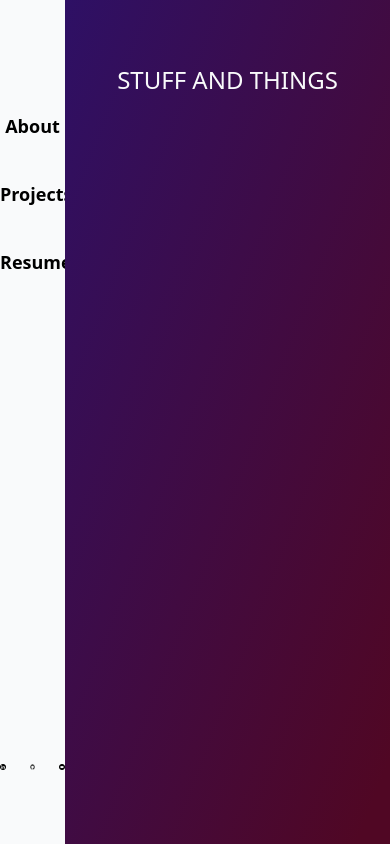
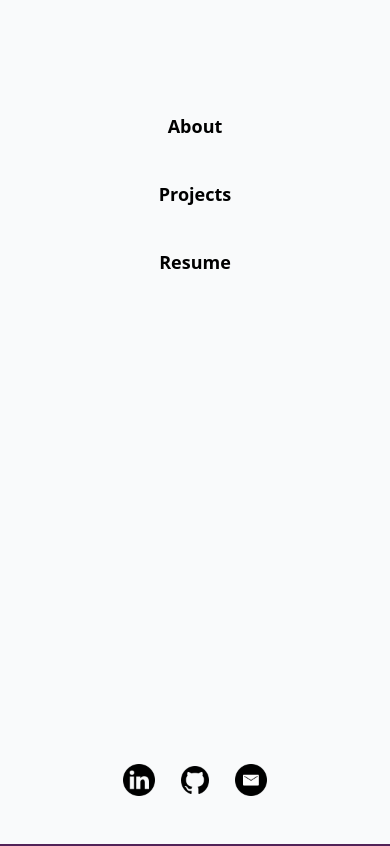
Before and after one commit to Danielle254/portfolio3, a Next.js app: page / in a window 390 px wide. Shown: the top 846 px of the page. Built offline with nearby package versions, Linux system fonts and the light colour scheme.

Commit message:
style: adjust gradient to use custom colors

```diff
--- a/src/app/layout.tsx
+++ b/src/app/layout.tsx
@@ -14,9 +14,9 @@ export default function RootLayout({
 }>) {
   return (
     <html lang="en">
-      <body className="grid grid-cols-6">
+      <body className="lg:grid lg:grid-cols-6">
         <Sidebar />
-        <main className="col-span-5 bg-gradient-to-br from-violet-950 to-pink-950 to-95% min-h-screen">{children}</main>
+        <main className="lg:col-span-5 bg-gradient-to-b from-main-purple from-60% to-main-pink min-h-screen">{children}</main>
       </body>
     </html>
   );
```
